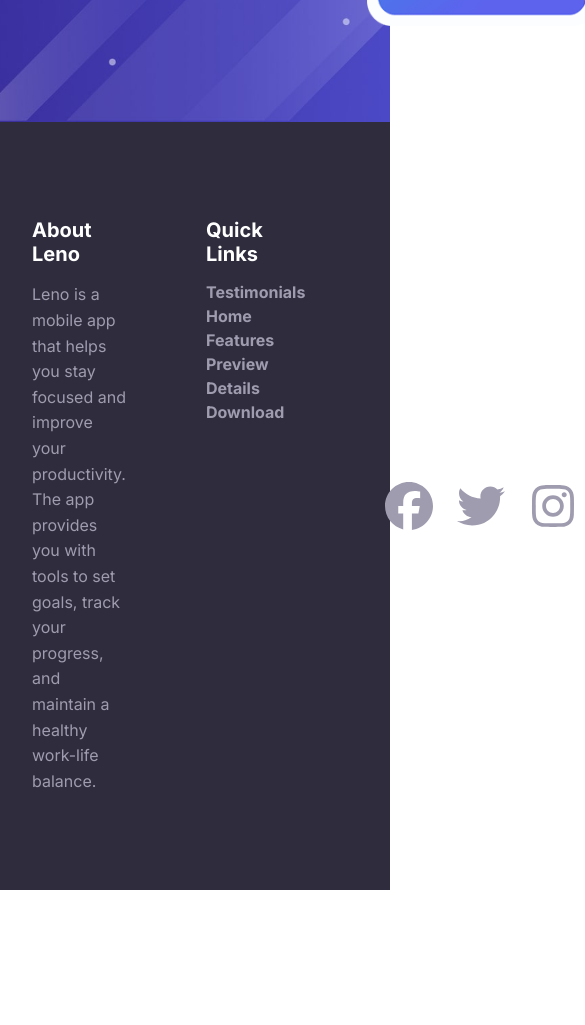
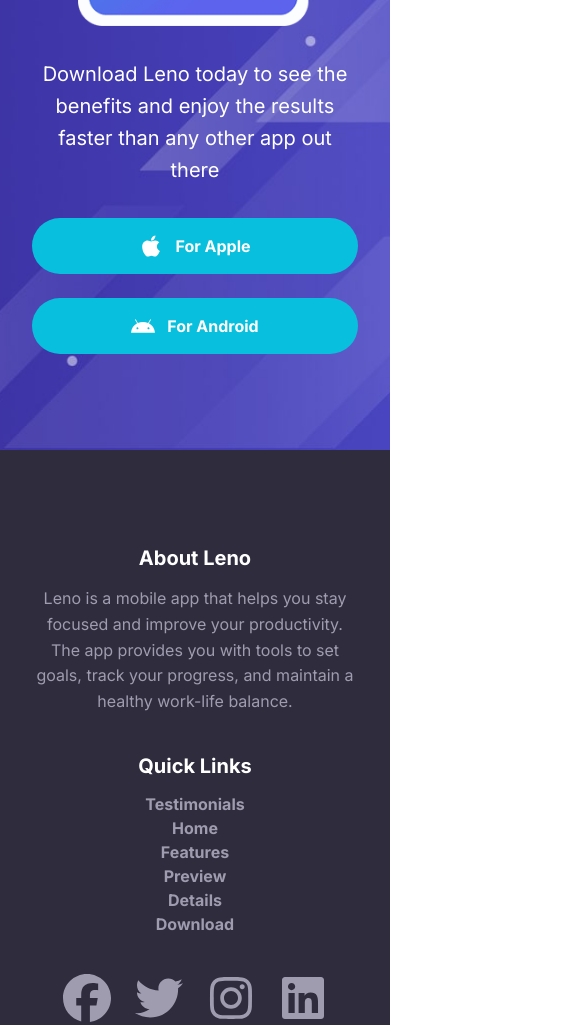
Before and after one commit to Asoo-dev/modern-html-css, a plain HTML site: page leno/index.html in a window 390 px wide. Shown: the part 10731-11756 px from the top of the page, 585 px wide, since content can reach past the window. Before the commit the page ends 11621 px from the top, so only its background shows below. Drawn offline with Linux system fonts and the light colour scheme.

Commit message:
download sec footer sec are responsive

```diff
--- a/leno/css/style.css
+++ b/leno/css/style.css
@@ -753,6 +753,31 @@ li {
   .stat {
     gap: 1.6rem;
   }
+  /* Download Sec */
+
+  .download-container {
+    align-items: center;
+    flex-direction: column-reverse;
+    gap: 3.2rem;
+  }
+  .download-content {
+    align-items: stretch;
+  }
+  /* Footer */
+  .footer-container {
+    max-width: var(--CO-medium);
+    grid-template-columns: 1fr;
+    gap: 4rem;
+    /* justify-content: center; */
+  }
+  .about,
+  .footer-nav {
+    align-items: center;
+    text-align: center;
+  }
+  .footer-nav ul {
+    align-items: center;
+  }
 }
 
 /* ==== max-swidth: 768px ==== */
```
